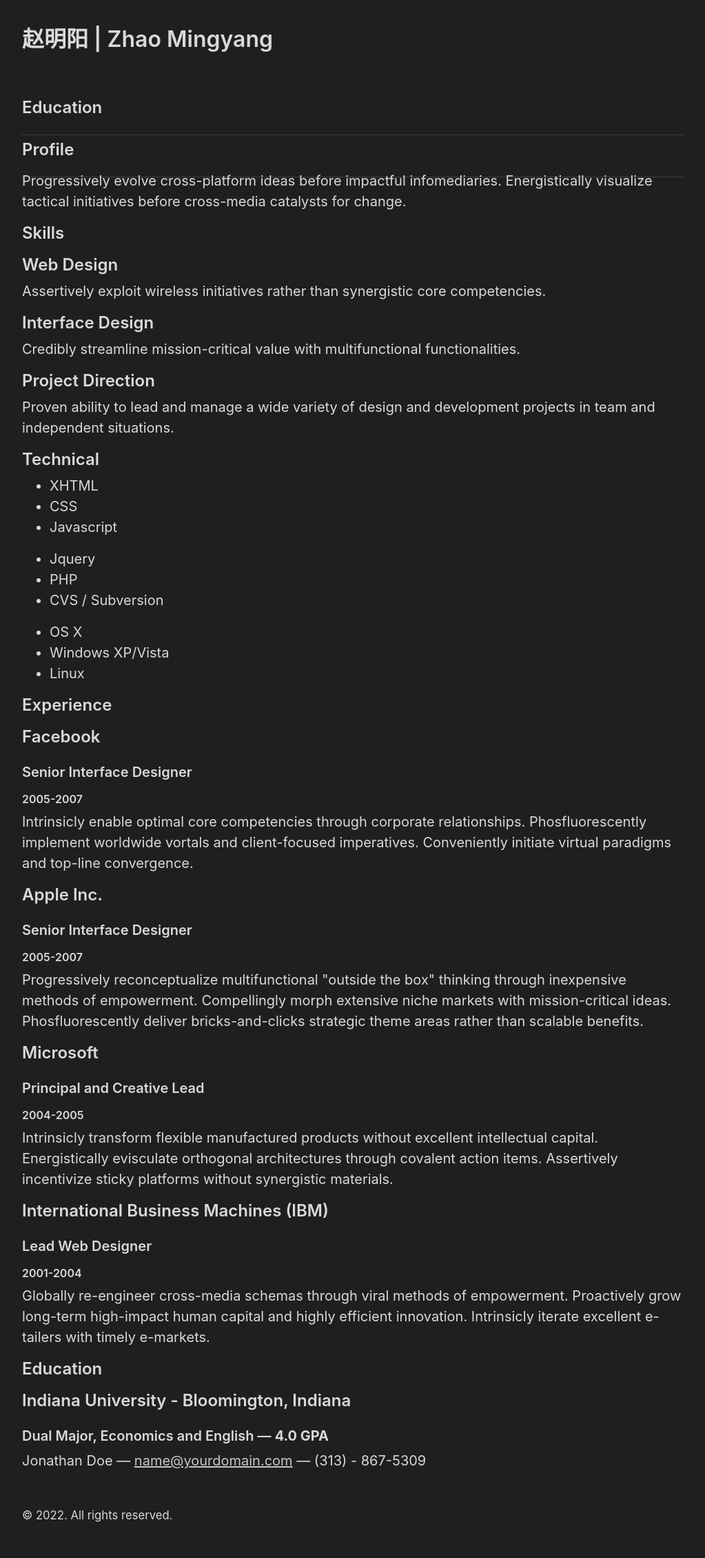
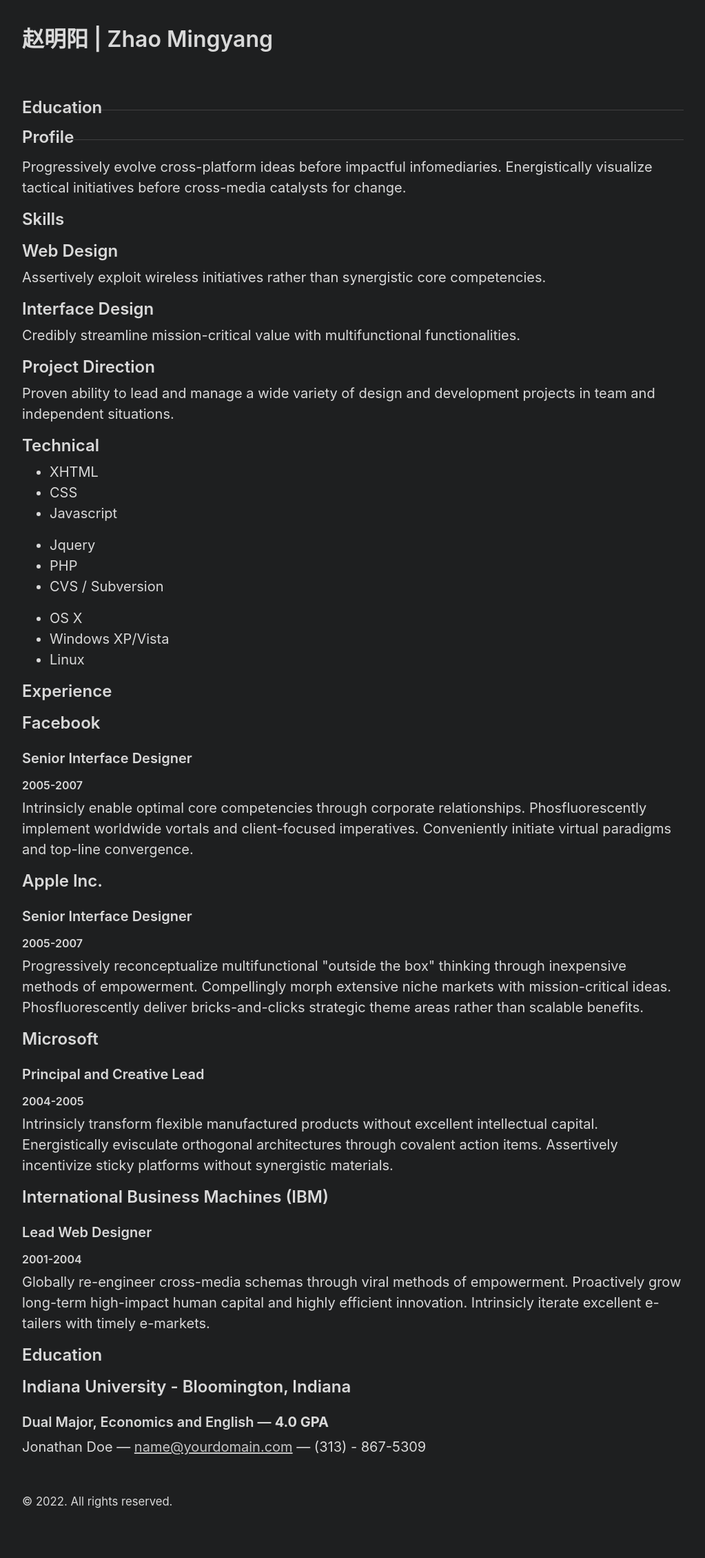
Before and after one commit to Zhao-Mingyang/zhao-mingyang.github.io, a Jekyll site: the page built from about.md, in a window 1280 px wide. Shown: the whole page at 69% size, without its empty margins (128-1151 px from the left). Built offline with Jekyll 4.4.1, drawn with Linux system fonts in a browser that asks for light colours.

Commit message:
Update _type.scss

```diff
--- a/_sass/_type.scss
+++ b/_sass/_type.scss
@@ -49,9 +49,9 @@
 hr {
   position: relative;
   margin: var(--spacer-2) 0;
-  border: 10px;
+  border: 1px;
 //   border-top: 35px;
-  margin-bottom: -10px;
+  margin-top: -20px;
   border-top: 1px solid var(--border-color);
   style: "FILTER: alpha(opacity=100,finishopacity=0,style=1)"
 }
```
